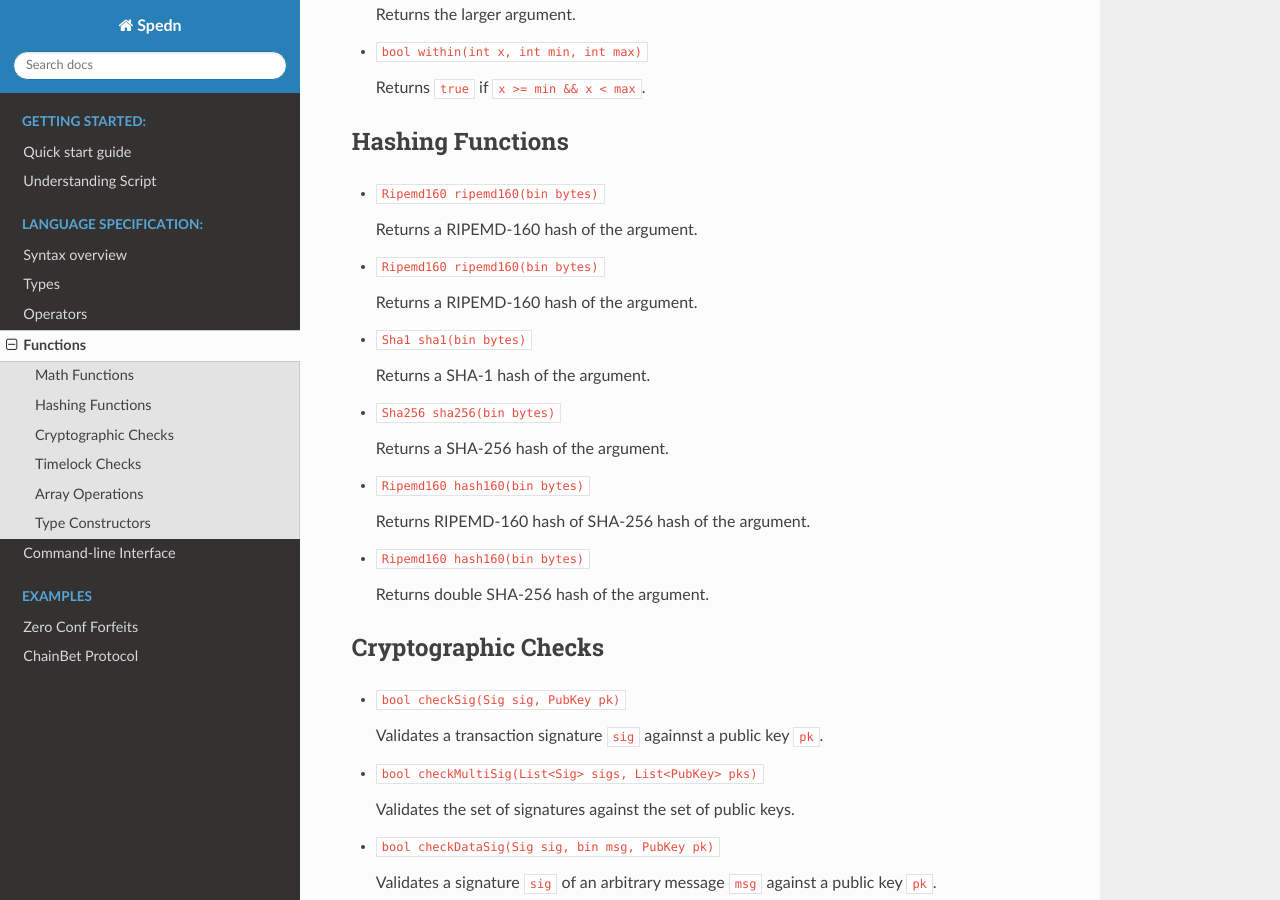
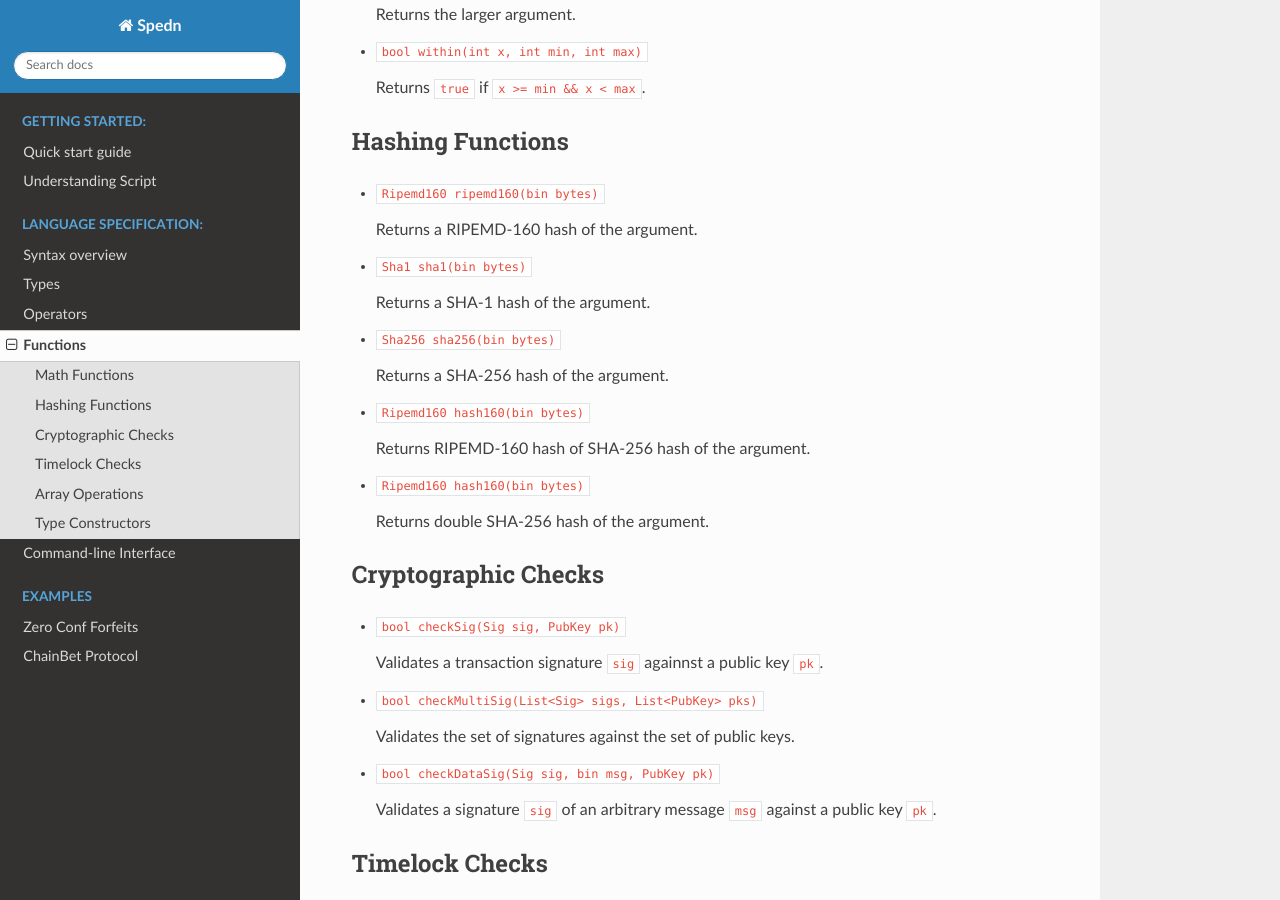
Before and after one commit to osoftware/spedn, a Sphinx documentation site: the page built from docs/functions.rst, in a window 1280 px wide and 900 px high, scrolled down 396 px. Built offline with Sphinx 7.4.7 and the Read the Docs theme 2.0.0, drawn with Linux system fonts in a browser that asks for light colours.

Commit message:
Remove duplicate item.

```diff
--- a/docs/functions.rst
+++ b/docs/functions.rst
@@ -24,10 +24,6 @@ Math Functions
 
 Hashing Functions
 =================
-
-* ``Ripemd160 ripemd160(bin bytes)``
-
-  Returns a RIPEMD-160 hash of the argument.
 
 * ``Ripemd160 ripemd160(bin bytes)``
 
```
